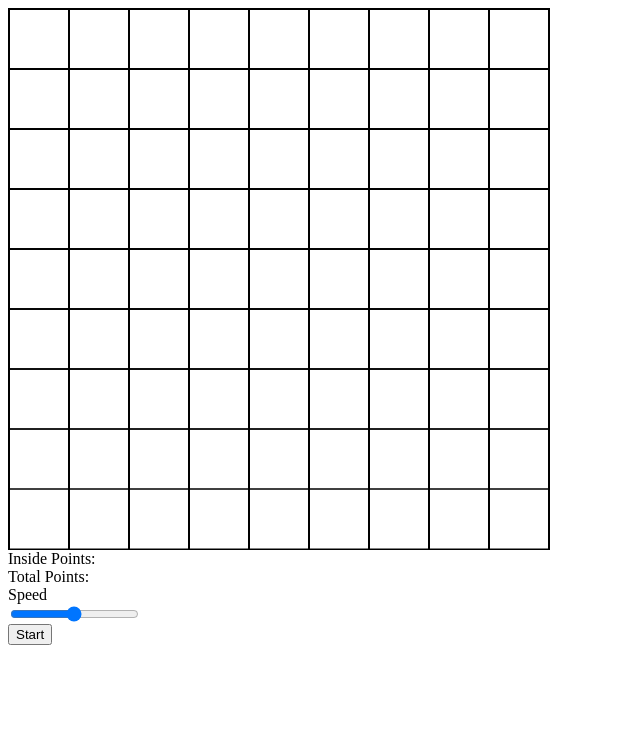
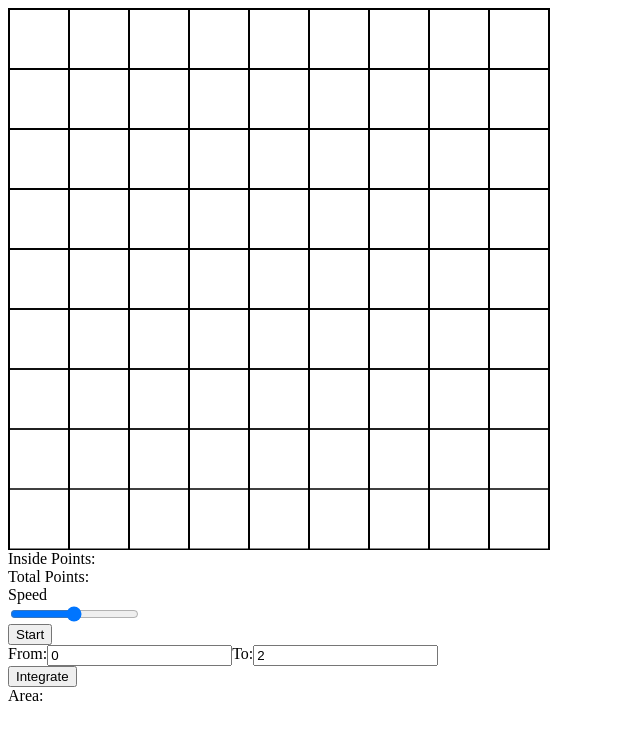
Before and after one commit to keithdang/equationArea, a plain HTML site: page index.html in a window 1280 px wide. Shown: the whole page, without its empty margins (0-640 px from the left). Drawn offline with Linux system fonts and the light colour scheme.

Commit message:
integral by summation

```diff
--- a/index.html
+++ b/index.html
@@ -13,11 +13,25 @@
     <div style="display:flex;">Total Points:
         <p style="margin:0" id="totalPoints"></p>
     </div>
+    <!-- <div style="display:flex;">Monte Carlo Pi:
+        <p style="margin:0" id="montePi"></p>
+    </div> -->
     <div>Speed</div>
     <div class="slidecontainer">
         <input id="slider" type="range" min="1" max="100" value="50" class="slider" id="myRange">
     </div>
-    <button onclick="start(circle,true)">Start</button>
+    <button onclick="start(line,false)">Start</button>
+    <br />
+    <div style="display:flex;">
+        From:
+        <input type="text" id="aPos" value="0"> To:
+        <input type="text" id="bPos" value="2">
+    </div>
+
+    <button onclick="integrateBySummation(line)">Integrate</button>
+    <div style="display:flex;">Area:
+        <p style="margin:0" id="intArea"></p>
+    </div>
     <script src="index.js">
     </script>
 </body>
--- a/index.js
+++ b/index.js
@@ -15,6 +15,21 @@ function start(equation, bSquareRoot) {
   createBoard();
   drawLine(equation, bSquareRoot);
   randomPoints(equation, bSquareRoot);
+}
+function integrateBySummation(equation) {
+  var aPos = parseInt(document.getElementById("aPos").value);
+  var bPos = parseInt(document.getElementById("bPos").value);
+  var y;
+  var count = 0;
+  for (x = aPos; x <= bPos; x++) {
+    y = equation(x);
+    count += y;
+    //   yEq =
+    //   if (bSquareRoot) {
+    //     yEq2 = equation(x, bSquareRoot);
+    //   }
+  }
+  document.getElementById("intArea").innerHTML = count;
 }
 function createBoard() {
   context.clearRect(0, 0, canvas.width, canvas.height);
@@ -56,9 +71,9 @@ function randomPoints(equation, bSquareRoot) {
         }
       }
       countTotal++;
-      console.log(x, y, yEq, yEq2, count);
       document.getElementById("totalPoints").innerHTML = countTotal;
       document.getElementById("circlePoints").innerHTML = count;
+      //document.getElementById("montePi").innerHTML = (count * 4) / countTotal;
       context.fillRect(x * PIECELEN, BOARDLEN - (1 + y) * PIECELEN, 60, 60);
     }, 10 * i * document.getElementById("slider").value);
     //
```
